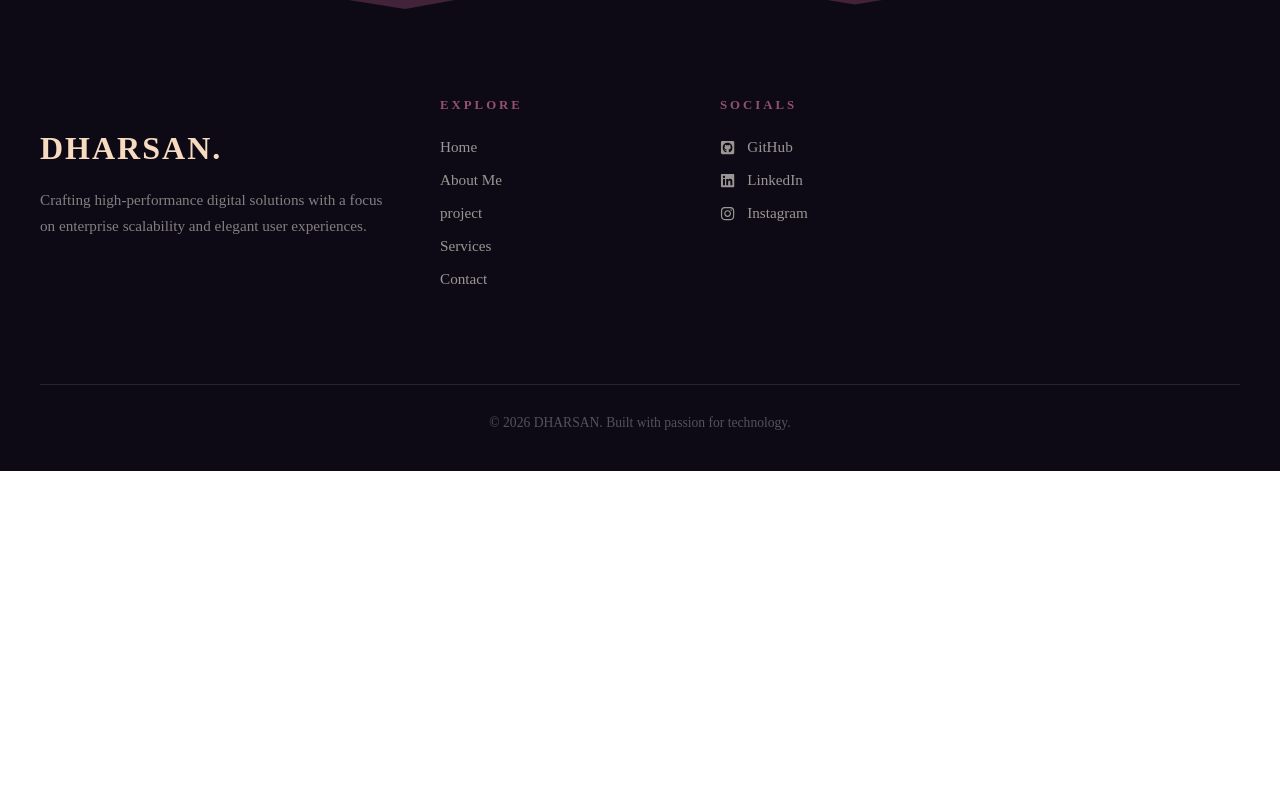
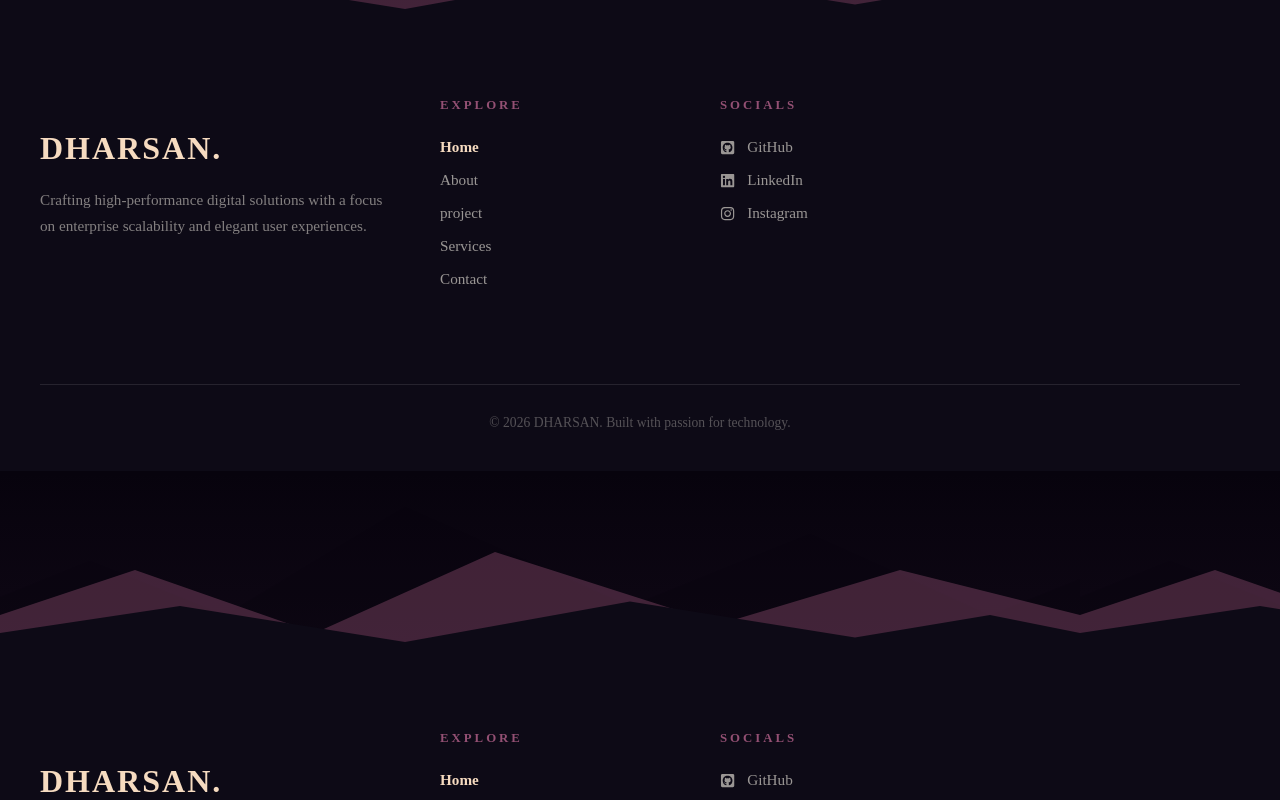
Before and after one commit to dharsansand/portfolio, a Next.js app in the folder portfolio/: page / in a window 1280 px wide. Shown: the part 6820-7620 px from the top of the page. Before the commit the page ends 7291 px from the top, so only its background shows below. Built offline with nearby package versions, Linux system fonts and the light colour scheme.

Commit message:
update_add_footer

```diff
--- a/portfolio/app/Footer.css
+++ b/portfolio/app/Footer.css
@@ -148,6 +148,16 @@
     opacity: 1;
     transform: translateX(8px);
 }
+.footer-links a:visited {
+    color: var(--vd-cream);
+}
+
+/* Active link style */
+.footer-links a.active {
+    color: var(--vd-peach);
+    opacity: 1;
+    font-weight: 600;
+}
 
 /* Responsive */
 @media (max-width: 992px) {
--- a/portfolio/app/Footer.jsx
+++ b/portfolio/app/Footer.jsx
@@ -1,14 +1,14 @@
 'use client';
 import { motion } from 'framer-motion';
-import { GiThunderBlade } from 'react-icons/gi';
-import { LiaLinkedin } from 'react-icons/lia';
-import { BsTwitter, BsGlobe2, BsShieldLockFill } from 'react-icons/bs';
+import { usePathname } from 'next/navigation'; // <-- 1. Import usePathname
+
 import './Footer.css';
 import { FaGithubSquare, FaInstagram, FaLinkedin } from 'react-icons/fa';
+import Link from 'next/link';
 
 export default function Footer() {
+  const pathname = usePathname(); // <-- 2. Get current URL path
 
-  // 1. Same scroll function as your Header
   const scrollToSection = (id) => {
     const element = document.getElementById(id);
     if (element) {
@@ -63,16 +63,25 @@ export default function Footer() {
             </p>
           </motion.div>
 
-          {/* Quick Links - UPDATED TO USE scrollToSection */}
+          {/* Quick Links */}
           <motion.div className="footer-col" variants={itemVariants}>
             <span className="footer-heading">EXPLORE</span>
             <ul className="footer-links">
-              <li><button onClick={() => scrollToSection('home')}>Home</button></li>
-              <li><button onClick={() => scrollToSection('about')}>About Me</button></li>
+              {/* Active check for Home */}
+              <li>
+                <Link href="/" className={pathname === '/' ? 'active' : ''}>
+                  Home
+                </Link>
+              </li>
+              {/* Active check for About */}
+              <li>
+                <Link href="/about" className={pathname === '/about' ? 'active' : ''}>
+                  About
+                </Link>
+              </li>
               <li><button onClick={() => scrollToSection('projects')}>project</button></li>
               <li><button onClick={() => scrollToSection('services')}>Services</button></li>
               <li><button onClick={() => scrollToSection('contact')}>Contact</button></li>
-
             </ul>
           </motion.div>
 
@@ -80,8 +89,8 @@ export default function Footer() {
           <motion.div className="footer-col" variants={itemVariants}>
             <span className="footer-heading">SOCIALS</span>
             <ul className="footer-links">
-              <li><a href="https://github.com/dharsansand" target="_blank" rel="noreferrer"><FaGithubSquare  /> GitHub</a></li>
-              <li><a href="https://www.linkedin.com/in/dharsan-s-b7741a252?utm_source=share_via&utm_content=profile&utm_medium=member_android" target="_blank" rel="noreferrer"><FaLinkedin  /> LinkedIn</a></li>
+              <li><a href="https://github.com/dharsansand" target="_blank" rel="noreferrer"><FaGithubSquare /> GitHub</a></li>
+              <li><a href="https://www.linkedin.com/in/dharsan-s-b7741a252?utm_source=share_via&utm_content=profile&utm_medium=member_android" target="_blank" rel="noreferrer"><FaLinkedin /> LinkedIn</a></li>
               <li><a href="https://www.instagram.com/dharsan._.27?igsi=MWlkdzJqYTMwMjM0cg==" target="_blank" rel="noreferrer"><FaInstagram /> Instagram</a></li>
             </ul>
           </motion.div>
--- a/portfolio/app/layout.jsx
+++ b/portfolio/app/layout.jsx
@@ -1,6 +1,7 @@
 import { Geist, Geist_Mono } from "next/font/google";
 import "./globals.css";
 import Header from "./components/Header";
+import Footer from "./Footer";
 
 const geistSans = Geist({
   variable: "--font-geist-sans",
@@ -53,6 +54,8 @@ export default function RootLayout({ children }) {
         <Header />
         <main>
           {children}</main>
+
+           <Footer/>
       </body>
     </html>
   );
```
